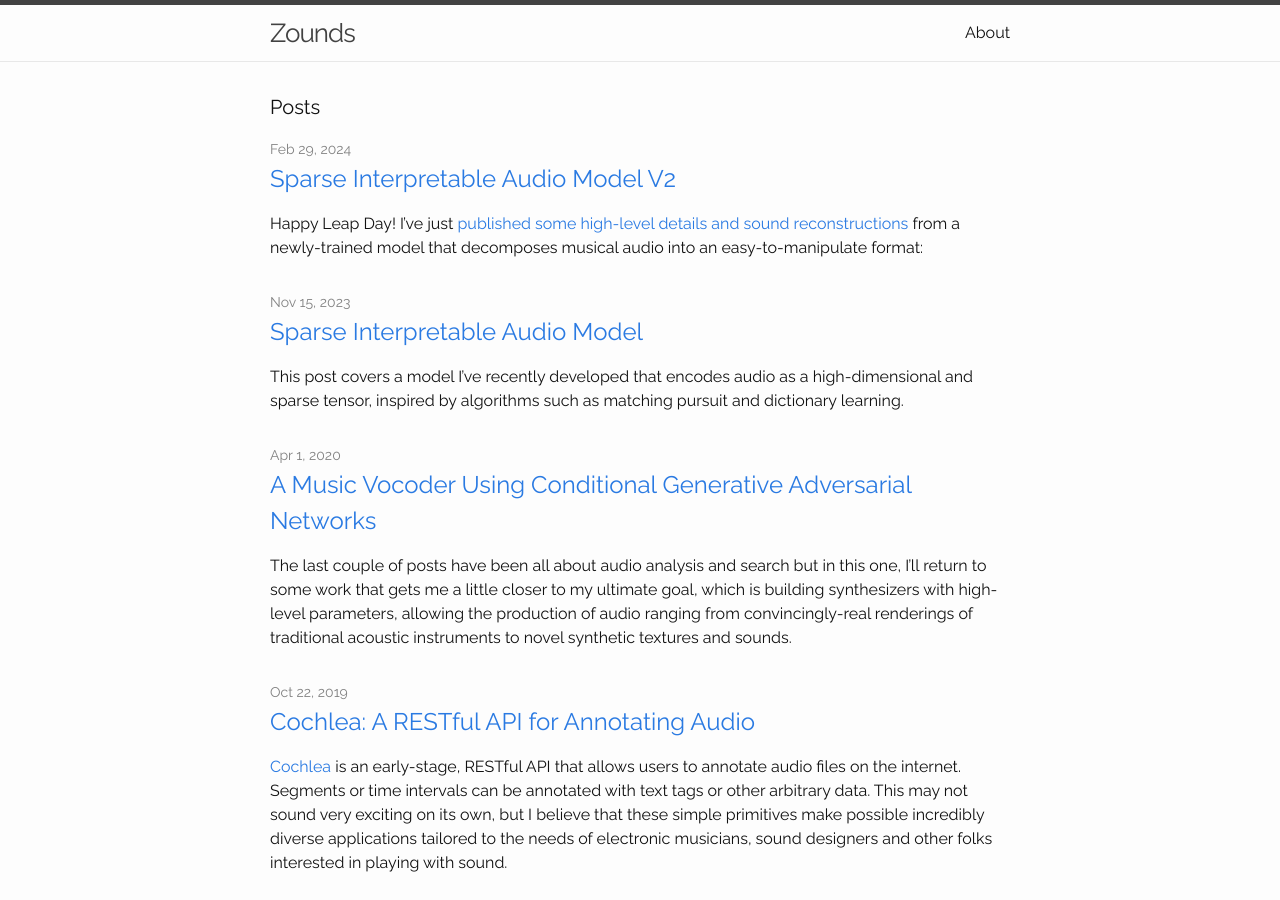
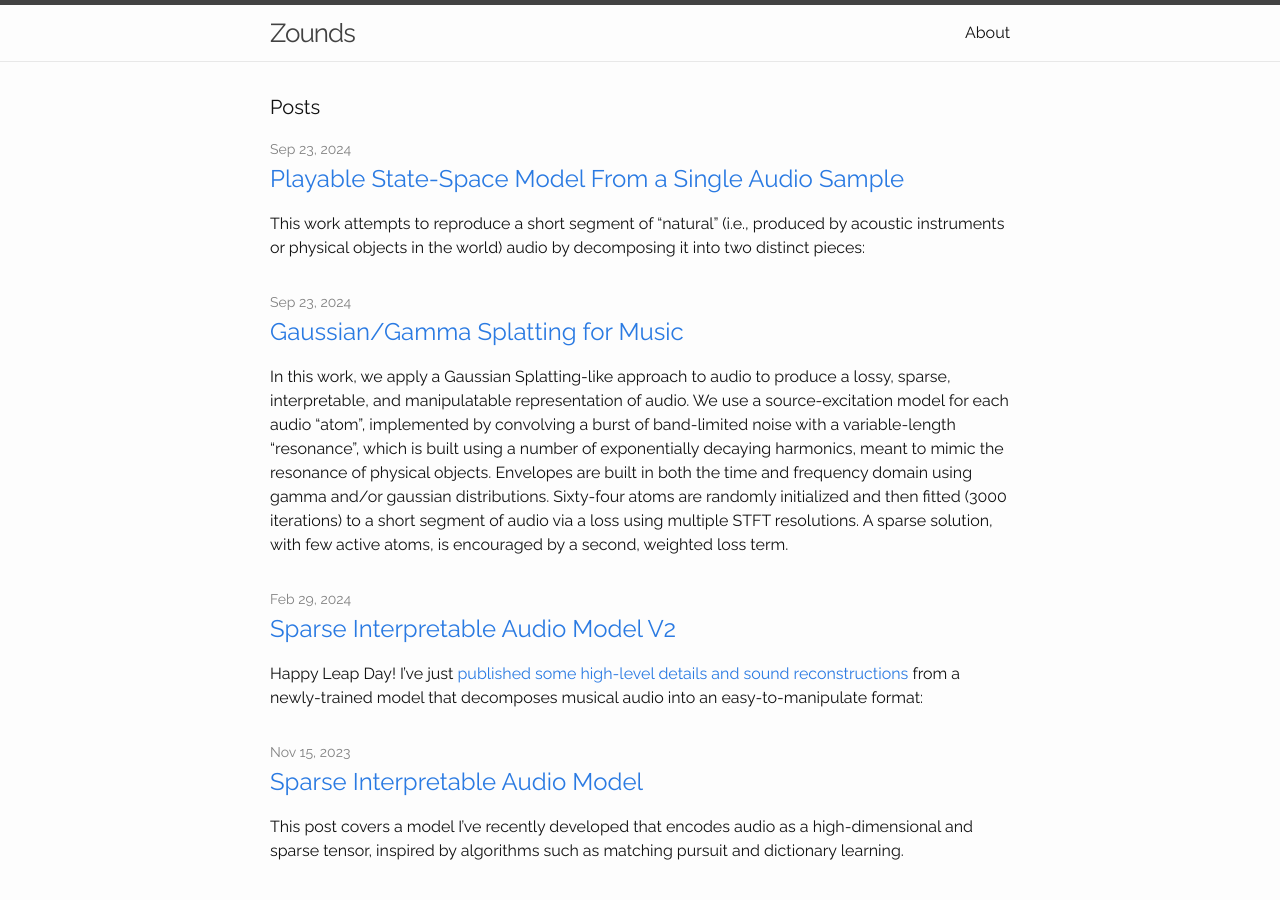
Before and after one commit to JohnVinyard/JohnVinyard.github.io, a Jekyll site: the page built from index.html, in a window 1280 px wide and 900 px high. Built offline with Jekyll 4.4.1, drawn with Linux system fonts in a browser that asks for light colours.

Commit message:
Add new posts for the gamma/guassian audio splatting experiment and for the state-space model experiment

```diff
--- /dev/null
+++ b/_posts/2024-8-1-guassian-audio-splatting.md
@@ -0,0 +1,12 @@
+---
+layout: post
+title: "Gaussian/Gamma Splatting for Music"
+date: 2024-9-23 07:00:00 -0500
+categories: machine-learning
+published: true
+---
+
+In this work, we apply a Gaussian Splatting-like approach to audio to produce a lossy, sparse, interpretable, and manipulatable representation of audio. We use a source-excitation model for each audio "atom", implemented by convolving a burst of band-limited noise with a variable-length "resonance", which is built using a number of exponentially decaying harmonics, meant to mimic the resonance of physical objects. Envelopes are built in both the time and frequency domain using gamma and/or gaussian distributions. Sixty-four atoms are randomly initialized and then fitted (3000 iterations) to a short segment of audio via a loss using multiple STFT resolutions. A sparse solution, with few active atoms, is encouraged by a second, weighted loss term.
+
+
+[Read more, and listen to demos here!](gamma-audio-splat.html)
--- /dev/null
+++ b/_posts/2024-9-23-playable-state-space-model.md
@@ -0,0 +1,18 @@
+---
+layout: post
+title: "Playable State-Space Model From a Single Audio Sample"
+date: 2024-9-23 07:00:00 -0500
+categories: machine-learning
+published: true
+---
+
+This work attempts to reproduce a short segment of "natural" (i.e., produced by acoustic
+instruments or physical objects in the world) audio by decomposing it into two distinct pieces:
+
+1. A state-space model simulating the resonances of the system
+2. a sparse control signal, representing energy injected into the system.
+
+The control signal can be thought of as roughly corresponding to a musical score, and the state-space model
+can be thought of as the dynamics/resonances of the musical instrument and the room in which it was played.
+
+You can (read more and listen to a demo here!)(/ssm.html)
```
Also changed, not shown: acc.html (+7 -0 lines).
